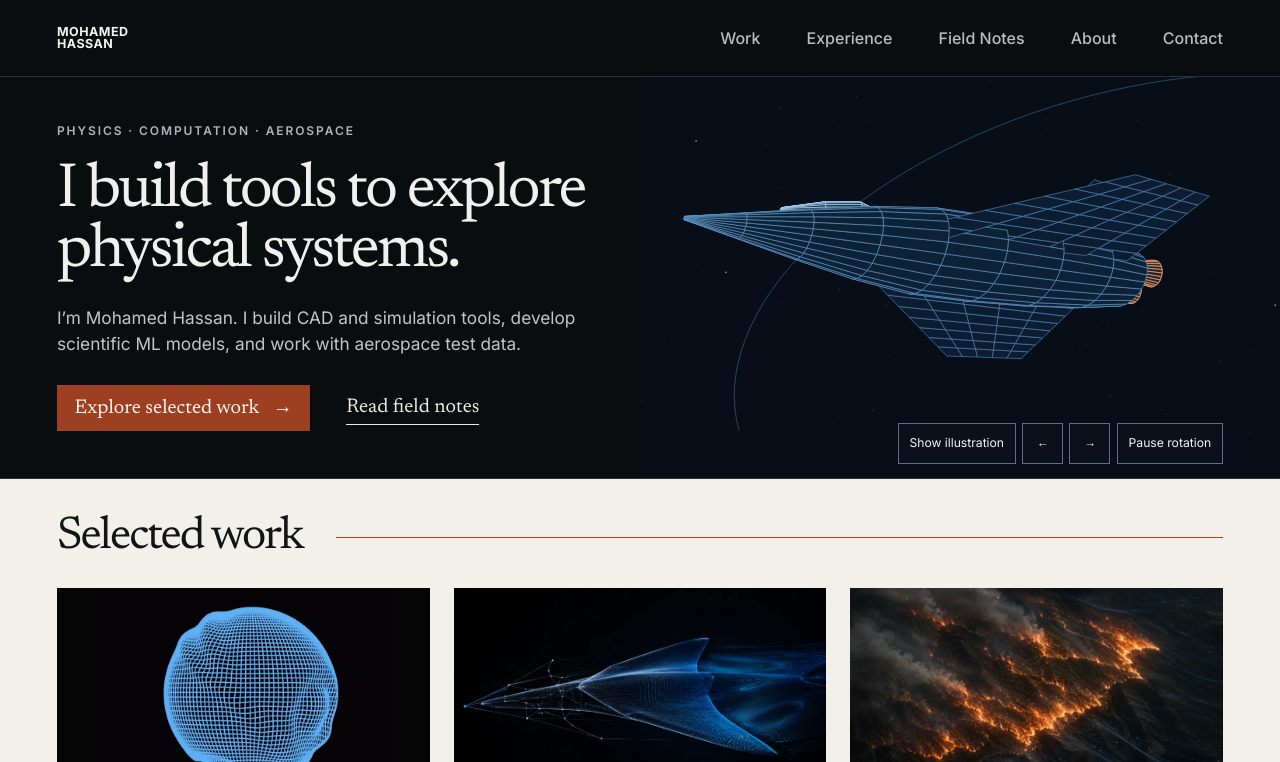
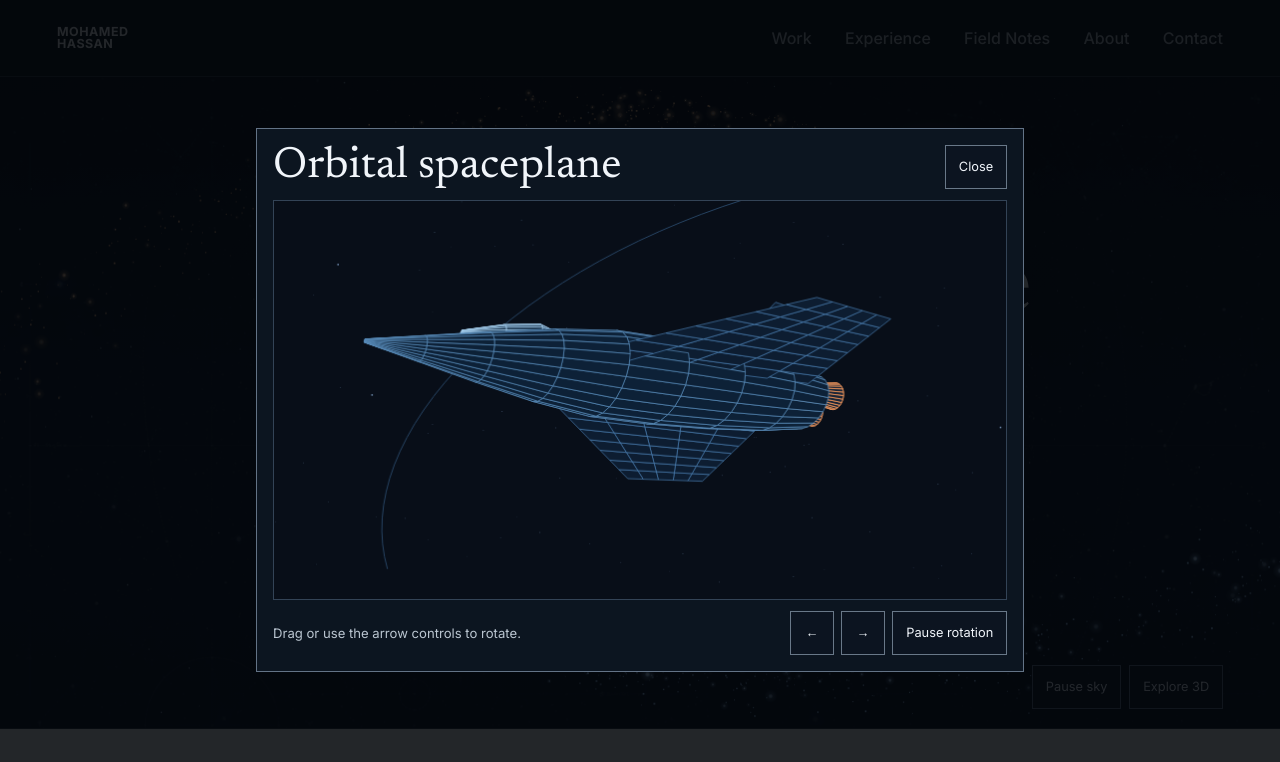
Before and after one commit to modorethegreat/Personal-Website, a website built with Vite: page index.html in a window 1280 px wide. Both pictures are taken after a click on the button "Explore 3D". Shown: the top 762 px of the page. Built offline with nearby package versions, Linux system fonts and the light colour scheme.

Commit message:
Add interactive orbital homepage

```diff
--- a/css/style.css
+++ b/css/style.css
@@ -25,7 +25,7 @@ button{font:inherit}
 
 .site-header{position:sticky;z-index:100;top:0;display:grid;grid-template-columns:1fr auto;align-items:center;min-height:4.8rem;padding:.75rem var(--pad);border-bottom:1px solid var(--line-dark);background:var(--ink);color:#f4f3ee}
 .wordmark{justify-self:start;display:flex;flex-direction:column;gap:0;font-size:.78rem;font-weight:700;line-height:.92;text-transform:uppercase;letter-spacing:.04em}
-.site-nav{display:flex;align-items:center;gap:clamp(1rem,3.6vw,3.4rem);font-size:1rem;font-weight:500}
+.site-nav{display:flex;align-items:center;gap:clamp(1rem,2.6vw,3.4rem);font-size:1rem;font-weight:500}
 .site-nav a{position:relative;padding:.55rem 0;color:#b7bdc0;transition:color .2s ease}
 .site-nav a::after{content:"";position:absolute;left:0;right:100%;bottom:.25rem;height:1px;background:#fff;transition:right .2s ease}
 .site-nav a:hover,.site-nav a:focus-visible,.site-nav a[aria-current="page"]{color:#fff}
@@ -40,38 +40,45 @@ button{font:inherit}
 .section-inner{grid-column:2;padding:clamp(4.8rem,9vw,9rem) var(--pad)}
 
 .hero {
+  position:relative;
   display:grid;
-  grid-template-columns:minmax(0,1fr) minmax(0,1fr);
-  min-height:clamp(22rem,28.3vw,33rem);
+  place-items:center;
+  isolation:isolate;
+  min-height:clamp(32.5rem,calc(100svh - 9.25rem),48rem);
   border-bottom:1px solid var(--line-dark);
+  background:#070d15;
 }
 .hero-copy {
+  z-index:1;
   display:flex;
+  width:100%;
   flex-direction:column;
-  align-items:flex-start;
-  justify-content:center;
-  padding:2.8rem 0 2.9rem var(--pad);
+  align-items:center;
+  padding:4.6rem var(--pad) 6.35rem;
+  text-align:center;
 }
 .kicker{margin:0 0 1.35rem;color:#879198;font-size:.64rem;font-weight:600;letter-spacing:.16em;text-transform:uppercase}
 .kicker--ink{color:var(--orange)}
-.hero .kicker{color:#adb5ba;font-size:.75rem}
+.hero .kicker{color:#c2ccd4;font-size:.75rem}
 .hero h1 {
   max-width:19ch;
   margin:0;
   font-family:var(--serif);
-  font-size:clamp(3rem,4.9vw,5.75rem);
+  font-size:clamp(3.4rem,7.3vw,7.1rem);
   font-weight:400;
   line-height:.96;
-  letter-spacing:-.045em;
+  letter-spacing:-.05em;
+  text-wrap:balance;
+  text-shadow:0 3px 26px #020509;
 }
 .hero-lede {
-  max-width:43rem;
-  margin:1.4rem 0 0;
-  color:#c0c5c8;
+  max-width:38rem;
+  margin:1.3rem 0 0;
+  color:#ccd5db;
   font-size:clamp(.98rem,1.35vw,1.25rem);
   line-height:1.5;
 }
-.hero-actions{display:flex;flex-wrap:wrap;align-items:center;gap:1rem 2.25rem;margin-top:1.8rem}
+.hero-actions{display:flex;flex-wrap:wrap;align-items:center;justify-content:center;gap:1rem 2.25rem;margin-top:1.8rem}
 .hero-actions a{font-family:var(--serif);font-size:clamp(1.12rem,1.55vw,1.44rem);line-height:1.2}
 .hero-primary{display:inline-flex;align-items:center;gap:.85rem;padding:.75rem 1.1rem .65rem;background:#9d3f21;color:#fff9f1}
 .hero-primary:hover,.hero-primary:focus-visible{background:#b44723}
@@ -81,36 +88,65 @@ button{font:inherit}
 .text-link:hover,.text-link:focus-visible{gap:2.5rem;color:var(--blue)}
 .text-link--light{color:#f3f4f0}
 
-.hero-visual{position:relative;min-width:0;margin:0;isolation:isolate;overflow:hidden}
-.hero-art,.spacecraft-canvas{position:absolute;inset:0;width:100%;height:100%}
-.hero-art{object-position:40% center;mask-image:linear-gradient(to right,transparent,black 15%)}
-.spacecraft-canvas{background:#080e18;cursor:grab;touch-action:pan-y}
-.spacecraft-canvas:active{cursor:grabbing}
-.hero-visual [hidden]{display:none}
-.spacecraft-controls {
+.orbit-backdrop, .orbit-sky {
   position:absolute;
-  inset:auto var(--pad) .85rem .85rem;
+  inset:0;
+  width:100%;
+  height:100%;
+  pointer-events:none;
+}
+.orbit-backdrop {
+  overflow:hidden;
+  background:
+    linear-gradient(180deg,#04070de8 0%,#0a1320c2 53%,#080f18e8 100%),
+    url('../assets/images/star-chart.webp') center 47% / cover;
+}
+.orbit-backdrop::after {
+  content:"";
+  position:absolute;
+  inset:0;
+  background:radial-gradient(ellipse 46% 42% at 50% 49%,#050a127d 0%,#050a1228 58%,transparent 100%);
+}
+.orbit-controls {
+  position:absolute;
+  z-index:2;
+  right:var(--pad);
+  bottom:1.2rem;
   display:flex;
   justify-content:flex-end;
-  align-items:center;
   flex-wrap:wrap;
-  gap:.4rem;
+  gap:.5rem;
 }
-.spacecraft-view-controls{display:flex;gap:.4rem}
-.spacecraft-controls button {
-  min-width:2.55rem;
-  min-height:2.55rem;
-  padding:.35rem .68rem;
-  border:1px solid #5d7080;
-  background:#0b111bea;
+.orbit-controls [hidden]{display:none}
+.orbit-controls button,.spacecraft-dialog button {
+  min-width:2.75rem;
+  min-height:2.75rem;
+  padding:.35rem .8rem;
+  border:1px solid #697888;
+  background:#0c1521ef;
   color:#f1f5fa;
-  font-size:.76rem;
+  font-size:.8rem;
   cursor:pointer;
 }
-.spacecraft-controls button:hover{border-color:#b7d5f9;background:#172538}
-.spacecraft-controls button:disabled{cursor:wait;opacity:.75}
-.spacecraft-status{position:absolute;right:var(--pad);bottom:3.65rem;margin:0;color:#f4f6fb;font-size:.8rem}
-.spacecraft-status:not(:empty){padding:.35rem .55rem;background:var(--ink)}
+.orbit-controls button:hover,.spacecraft-dialog button:hover{border-color:#b7d5f9;background:#172538}
+.orbit-controls [aria-busy='true']{cursor:wait}
+.spacecraft-status{position:absolute;z-index:2;right:var(--pad);bottom:3.7rem;margin:0;color:#f4f6fb;font-size:.8rem}
+.spacecraft-status:not(:empty){padding:.4rem .6rem;background:var(--ink)}
+.spacecraft-dialog {
+  width:min(48rem,calc(100% - 2rem));
+  max-height:calc(100svh - 2rem);
+  padding:1rem;
+  border:1px solid #637386;
+  background:#0c1520;
+  color:#f1f5fa;
+}
+.spacecraft-dialog::backdrop{background:#03060bdc}
+.spacecraft-heading{display:flex;justify-content:space-between;align-items:center;gap:.75rem;margin-bottom:.7rem}
+.spacecraft-heading h2{margin:0;font-family:var(--serif);font-size:clamp(1.6rem,4vw,2.75rem);font-weight:400;line-height:1}
+.spacecraft-canvas{display:block;width:100%;height:clamp(12rem,50vh,25rem);border:1px solid #334356;background:#080e18;cursor:grab;touch-action:pan-y}
+.spacecraft-canvas:active{cursor:grabbing}
+.spacecraft-view-controls{display:flex;justify-content:flex-end;align-items:center;flex-wrap:wrap;gap:.45rem;margin-top:.7rem}
+.spacecraft-view-controls p{margin:0 auto 0 0;color:#bbc6d1;font-size:.82rem}
 
 .section-heading h2{max-width:11ch;margin:0;font-family:var(--serif);font-size:clamp(3rem,5.6vw,6.3rem);font-weight:400;line-height:.95;letter-spacing:-.045em}
 .section-heading>p:last-child{max-width:38rem;margin:1.3rem 0 0;color:var(--muted);font-size:1rem;line-height:1.7}
@@ -207,16 +243,14 @@ button{font:inherit}
 @media (max-width:760px){
   :root{--rail:2.35rem;--pad:1.25rem}
   html{scroll-padding-top:4rem}.site-header{min-height:4rem}.wordmark{font-size:.68rem}.js .menu-toggle{display:block;justify-self:end}.js .site-nav{position:fixed;inset:4rem 0 auto 0;display:none;flex-direction:column;align-items:flex-start;gap:.6rem;padding:2rem var(--pad) 2.5rem;background:var(--ink);border-bottom:1px solid var(--line-dark)}.js .site-nav.is-open{display:flex}.js .site-nav a{font-family:var(--serif);font-size:2.2rem;font-weight:400;letter-spacing:-.03em;text-transform:none}
-  .hero{grid-template-columns:minmax(0,1fr);min-height:0}
-  .hero-copy{padding:2.5rem var(--pad) 1rem}
-  .hero h1{font-size:clamp(2.95rem,9vw,4.1rem);max-width:16ch}
-  .hero .kicker{margin-bottom:.85rem;font-size:.68rem}
-  .hero-lede{margin-top:.9rem}
-  .hero-actions{margin-top:1.15rem;column-gap:1.15rem}
-  .hero-visual{min-height:11.5rem;aspect-ratio:2.1}
-  .hero-art{mask-image:linear-gradient(to bottom,transparent,black 23%);object-position:center 53%}
-  .spacecraft-controls{right:var(--pad);bottom:.6rem}
-  .spacecraft-controls button{min-width:2.75rem;min-height:2.75rem}
+  .hero{min-height:min(42rem,calc(100svh - 7.5rem))}
+  .hero-copy{padding:4.8rem var(--pad) 5.8rem}
+  .hero h1{font-size:clamp(2.85rem,11.8vw,4.8rem);max-width:16ch}
+  .hero .kicker{margin-bottom:.9rem;font-size:.66rem}
+  .hero-lede{margin-top:1rem}
+  .hero-actions{margin-top:1.35rem;column-gap:1.2rem;row-gap:.6rem}
+  .orbit-controls{right:var(--pad);left:var(--pad);bottom:.85rem;justify-content:center}
+  .spacecraft-status{right:var(--pad);bottom:3.75rem}
   .work-grid{grid-template-columns:repeat(2,minmax(0,1fr));row-gap:1.75rem}
   .work-heading{margin-bottom:1.35rem}
   .solver-details{grid-template-columns:minmax(0,1fr)}
--- a/index.html
+++ b/index.html
@@ -11,6 +11,7 @@
   <title>Mohamed Hassan — Computational engineering and scientific software</title>
   <link rel="stylesheet" href="css/style.css">
   <script type="module" src="js/script.js"></script>
+  <script type="module" src="js/orbit-sky.js"></script>
 </head>
 <body>
   <a class="skip-link" href="#main">Skip to content</a>
@@ -23,7 +24,10 @@
   </header>
 
   <main id="main">
-    <section class="hero dark-surface" id="top" aria-labelledby="hero-title">
+    <section class="hero dark-surface" id="top" aria-labelledby="hero-title" data-orbit-hero data-spacecraft>
+      <div class="orbit-backdrop" aria-hidden="true">
+        <canvas class="orbit-sky" data-orbit-canvas></canvas>
+      </div>
       <div class="hero-copy">
         <p class="kicker">Physics · Computation · Aerospace</p>
         <h1 id="hero-title">I build tools to explore physical systems.</h1>
@@ -33,19 +37,25 @@
           <a class="hero-secondary" href="#notes">Read field notes</a>
         </div>
       </div>
-      <figure class="hero-visual" data-spacecraft>
-        <img class="hero-art" src="assets/images/computational-airframe.webp" alt="Blue wireframe of a swept-wing spacecraft with flow lines" width="1672" height="941" fetchpriority="high">
-        <canvas class="spacecraft-canvas" id="spacecraft-canvas" role="img" aria-label="Interactive wireframe model of a fictional orbital spaceplane" hidden></canvas>
-        <div class="spacecraft-controls">
-          <button type="button" data-spacecraft-toggle aria-controls="spacecraft-canvas" aria-expanded="false" hidden>Explore 3D</button>
-          <div class="spacecraft-view-controls" data-spacecraft-controls hidden>
-            <button type="button" data-spacecraft-turn="-1" aria-label="Rotate spacecraft left">←</button>
-            <button type="button" data-spacecraft-turn="1" aria-label="Rotate spacecraft right">→</button>
-            <button type="button" data-spacecraft-spin>Pause rotation</button>
-          </div>
+      <div class="orbit-controls">
+        <button type="button" data-orbit-toggle hidden>Pause sky</button>
+        <button type="button" data-spacecraft-toggle aria-haspopup="dialog" aria-controls="spacecraft-view" hidden>Explore 3D</button>
+      </div>
+      <p class="spacecraft-status" data-spacecraft-status role="status"></p>
+
+      <dialog class="spacecraft-dialog" id="spacecraft-view" aria-labelledby="spacecraft-title">
+        <div class="spacecraft-heading">
+          <h2 id="spacecraft-title">Orbital spaceplane</h2>
+          <form method="dialog"><button type="submit" autofocus>Close</button></form>
         </div>
-        <p class="spacecraft-status" data-spacecraft-status role="status"></p>
-      </figure>
+        <canvas class="spacecraft-canvas" role="img" aria-label="Interactive wireframe model of a fictional orbital spaceplane"></canvas>
+        <div class="spacecraft-view-controls">
+          <p>Drag or use the arrow controls to rotate.</p>
+          <button type="button" data-spacecraft-turn="-1" aria-label="Rotate spacecraft left">←</button>
+          <button type="button" data-spacecraft-turn="1" aria-label="Rotate spacecraft right">→</button>
+          <button type="button" data-spacecraft-spin>Pause rotation</button>
+        </div>
+      </dialog>
     </section>
 
     <section class="work" id="work" aria-labelledby="work-title">
--- /dev/null
+++ b/js/orbit-sky.js
@@ -0,0 +1,202 @@
+const TAU = Math.PI * 2;
+
+function randomSequence(seed) {
+  return () => {
+    seed = (seed * 16807) % 2147483647;
+    return seed / 2147483647;
+  };
+}
+
+function glowSprite(color) {
+  const sprite = document.createElement('canvas');
+  sprite.width = sprite.height = 64;
+  const context = sprite.getContext('2d');
+  const glow = context.createRadialGradient(32, 32, 0, 32, 32, 32);
+  glow.addColorStop(0, 'rgba(255, 252, 242, 1)');
+  glow.addColorStop(0.18, `rgba(${color}, .96)`);
+  glow.addColorStop(0.37, `rgba(${color}, .32)`);
+  glow.addColorStop(1, `rgba(${color}, 0)`);
+  context.fillStyle = glow;
+  context.fillRect(0, 0, 64, 64);
+  return sprite;
+}
+
+function makeTrail(random, wide, narrow, color) {
+  const stars = Array.from({ length: 570 }, () => {
+    const size = random();
+    return {
+      origin: random(),
+      spread: (random() + random() + random() - 1.5) / 1.5,
+      glow: size > .82,
+      size: size > .96 ? 10 + (size - .96) * 180 : size > .82 ? 4 + (size - .82) * 38 : .65 + size * 1.55,
+      shine: .25 + random() * .75,
+      speed: .008 + random() * .014,
+    };
+  });
+  return { wide, narrow, color, stars, sprite: glowSprite(color) };
+}
+
+const point = (points, t) => {
+  const u = 1 - t;
+  return [
+    u ** 3 * points[0][0] + 3 * u * u * t * points[1][0] + 3 * u * t * t * points[2][0] + t ** 3 * points[3][0],
+    u ** 3 * points[0][1] + 3 * u * u * t * points[1][1] + 3 * u * t * t * points[2][1] + t ** 3 * points[3][1],
+  ];
+};
+
+function drawFlare(context, x, y, radius, color) {
+  const glowRadius = radius * 4.7;
+  const halo = context.createRadialGradient(x, y, 0, x, y, glowRadius);
+  halo.addColorStop(0, 'rgba(255, 247, 221, 1)');
+  halo.addColorStop(.22, `rgba(${color}, .78)`);
+  halo.addColorStop(.43, `rgba(${color}, .18)`);
+  halo.addColorStop(1, `rgba(${color}, 0)`);
+  context.fillStyle = halo;
+  context.fillRect(x - glowRadius, y - glowRadius, glowRadius * 2, glowRadius * 2);
+  context.fillStyle = '#fff9eb';
+  context.beginPath();
+  context.arc(x, y, radius, 0, TAU);
+  context.fill();
+}
+
+function renderTrail(context, trail, width, height, time, parallax, compact) {
+  const path = compact ? trail.narrow : trail.wide;
+  const deltaX = parallax.x * 20;
+  const deltaY = parallax.y * 15;
+  const density = compact ? 340 : trail.stars.length;
+
+  context.fillStyle = `rgb(${trail.color})`;
+  for (let index = 0; index < density; index += 1) {
+    const star = trail.stars[index];
+    const t = (star.origin + time * star.speed) % 1;
+    const [x, y] = point(path, t);
+    const next = point(path, t + .005);
+    const dx = (next[0] - x) * width;
+    const dy = (next[1] - y) * height;
+    const distance = Math.hypot(dx, dy) || 1;
+    const spread = star.spread * (.009 + t * .14) * height;
+    const starX = x * width - spread * dy / distance + deltaX * (1 + t * .5);
+    const starY = y * height + spread * dx / distance + deltaY * (1 + t * .5);
+    const fade = Math.min(1, t * 36, (1 - t) * 12);
+    context.globalAlpha = fade * star.shine;
+    if (star.glow) {
+      const size = star.size * (compact ? .8 : 1);
+      context.drawImage(trail.sprite, starX - size / 2, starY - size / 2, size, size);
+    } else {
+      context.fillRect(starX, starY, star.size, star.size);
+    }
+  }
+  context.globalAlpha = 1;
+  const [anchorX, anchorY] = path[0];
+  const warm = trail.color === '249, 186, 127';
+  const radius = warm ? Math.max(9, height * .025) : Math.max(3, height * .009);
+  drawFlare(context, anchorX * width + deltaX, anchorY * height + deltaY, radius, trail.color);
+}
+
+function mountSky(hero) {
+  const canvas = hero.querySelector('[data-orbit-canvas]');
+  const button = hero.querySelector('[data-orbit-toggle]');
+  const context = canvas.getContext('2d');
+  if (!context) return;
+
+  const random = randomSequence(8129);
+  const warm = makeTrail(random,
+    [[.728,.177],[.61,-.035],[.14,-.02],[-.095,.66]],
+    [[.77,.20],[.63,.045],[.19,-.03],[-.20,.34]],
+    '249, 186, 127');
+  const cool = makeTrail(random,
+    [[.262,.727],[.43,1.0],[.83,1.05],[1.13,.55]],
+    [[.17,.83],[.43,1.0],[.9,.96],[1.14,.66]],
+    '168, 212, 255');
+  const stars = Array.from({ length: 156 }, () => [random(), random(), random()]);
+  const reducedMotion = window.matchMedia('(prefers-reduced-motion: reduce)');
+  const near = { x: 0, y: 0 };
+  const target = { x: 0, y: 0 };
+  const dialog = hero.querySelector('dialog');
+  let width = 0;
+  let height = 0;
+  let frame = 0;
+  let elapsed = 0;
+  let last = 0;
+  let visible = true;
+  let playing = !reducedMotion.matches;
+
+  function draw() {
+    context.clearRect(0, 0, width, height);
+    context.fillStyle = 'rgb(207, 225, 247)';
+    for (const [x, y, brightness] of stars) {
+      const size = .56 + brightness * .95;
+      context.globalAlpha = .16 + brightness * .37;
+      context.fillRect(x * width + near.x * brightness * 13, y * height + near.y * brightness * 9, size, size);
+    }
+    context.globalAlpha = 1;
+    const compact = width < 660;
+    renderTrail(context, warm, width, height, elapsed, near, compact);
+    renderTrail(context, cool, width, height, elapsed, near, compact);
+  }
+
+  function tick(timestamp) {
+    frame = 0;
+    if (last) elapsed += Math.min(timestamp - last, 60) / 1000;
+    last = timestamp;
+    near.x += (target.x - near.x) * .07;
+    near.y += (target.y - near.y) * .07;
+    draw();
+    reconcile();
+  }
+
+  function reconcile() {
+    if (playing && visible && !document.hidden && !dialog?.open) {
+      if (!frame) frame = requestAnimationFrame(tick);
+    } else {
+      cancelAnimationFrame(frame);
+      frame = 0;
+      last = 0;
+    }
+  }
+
+  function resize() {
+    const bounds = hero.getBoundingClientRect();
+    width = bounds.width;
+    height = bounds.height;
+    const resolution = Math.min(window.devicePixelRatio || 1, 1.6);
+    canvas.width = Math.round(width * resolution);
+    canvas.height = Math.round(height * resolution);
+    context.setTransform(resolution, 0, 0, resolution, 0, 0);
+    draw();
+  }
+
+  function setPlaying(value) {
+    playing = value;
+    button.textContent = playing ? 'Pause sky' : 'Animate sky';
+    reconcile();
+  }
+
+  hero.addEventListener('pointermove', (event) => {
+    const bounds = hero.getBoundingClientRect();
+    target.x = (event.clientX - bounds.left) / bounds.width - .5;
+    target.y = (event.clientY - bounds.top) / bounds.height - .5;
+  }, { passive: true });
+  hero.addEventListener('pointerleave', () => { target.x = target.y = 0; });
+  hero.addEventListener('pointercancel', () => { target.x = target.y = 0; });
+  button.addEventListener('click', () => setPlaying(!playing));
+  reducedMotion.addEventListener('change', (event) => setPlaying(!event.matches));
+  document.addEventListener('visibilitychange', reconcile);
+  dialog?.addEventListener('close', reconcile);
+  // Updating the open attribute also catches browsers without the dialog toggle event.
+  if (dialog) new MutationObserver(reconcile).observe(dialog, { attributes: true, attributeFilter: ['open'] });
+  if ('ResizeObserver' in window) new ResizeObserver(resize).observe(hero);
+  else window.addEventListener('resize', resize);
+  if ('IntersectionObserver' in window) {
+    new IntersectionObserver(([entry]) => {
+      visible = entry.isIntersecting;
+      reconcile();
+    }).observe(hero);
+  }
+  resize();
+  button.hidden = false;
+  setPlaying(playing);
+}
+
+const hero = document.querySelector('[data-orbit-hero]');
+if (hero) mountSky(hero);
--- a/js/script.js
+++ b/js/script.js
@@ -101,51 +101,42 @@ document.addEventListener('DOMContentLoaded', () => {
 
 
 function activateSpacecraftControls(container) {
-  const artwork = container.querySelector('.hero-art');
-  const canvas = container.querySelector('canvas');
+  const dialog = container.querySelector('#spacecraft-view');
+  if (typeof dialog.showModal !== 'function') return;
+  const canvas = dialog.querySelector('canvas');
   const toggle = container.querySelector('[data-spacecraft-toggle]');
-  const controls = container.querySelector('[data-spacecraft-controls]');
-  const spin = container.querySelector('[data-spacecraft-spin]');
+  const spin = dialog.querySelector('[data-spacecraft-spin]');
   const status = container.querySelector('[data-spacecraft-status]');
   let viewer;
 
   toggle.hidden = false;
   toggle.addEventListener('click', async () => {
+    if (dialog.open || toggle.getAttribute('aria-busy') === 'true') return;
     status.textContent = '';
-    if (viewer) {
-      viewer.destroy();
-      viewer = undefined;
-      canvas.hidden = true;
-      artwork.hidden = false;
-      controls.hidden = true;
-      toggle.textContent = 'Explore 3D';
-      toggle.setAttribute('aria-expanded', 'false');
-      return;
-    }
-
-    toggle.disabled = true;
+    toggle.setAttribute('aria-busy', 'true');
     toggle.textContent = 'Loading 3D…';
     try {
       const { mountSpacecraft } = await import('./spacecraft.js');
-      canvas.hidden = false;
+      dialog.showModal();
       viewer = mountSpacecraft(canvas, (spinning) => {
         spin.textContent = spinning ? 'Pause rotation' : 'Start rotation';
       });
-      artwork.hidden = true;
-      controls.hidden = false;
-      toggle.textContent = 'Show illustration';
-      toggle.setAttribute('aria-expanded', 'true');
-      status.textContent = '';
     } catch {
-      canvas.hidden = true;
+      if (dialog.open) dialog.close();
+      status.textContent = 'The 3D view could not load.';
+    } finally {
+      toggle.removeAttribute('aria-busy');
       toggle.textContent = 'Explore 3D';
-      status.textContent = 'The 3D view is unavailable.';
-    } finally {
-      toggle.disabled = false;
     }
   });
+
+  dialog.addEventListener('close', () => {
+    viewer?.destroy();
+    viewer = undefined;
+    toggle.focus({ preventScroll: true });
+  });
   spin.addEventListener('click', () => viewer?.toggleSpin());
-  container.querySelectorAll('[data-spacecraft-turn]').forEach((button) => {
+  dialog.querySelectorAll('[data-spacecraft-turn]').forEach((button) => {
     button.addEventListener('click', () => viewer?.turn(Number(button.dataset.spacecraftTurn)));
   });
 }
```
